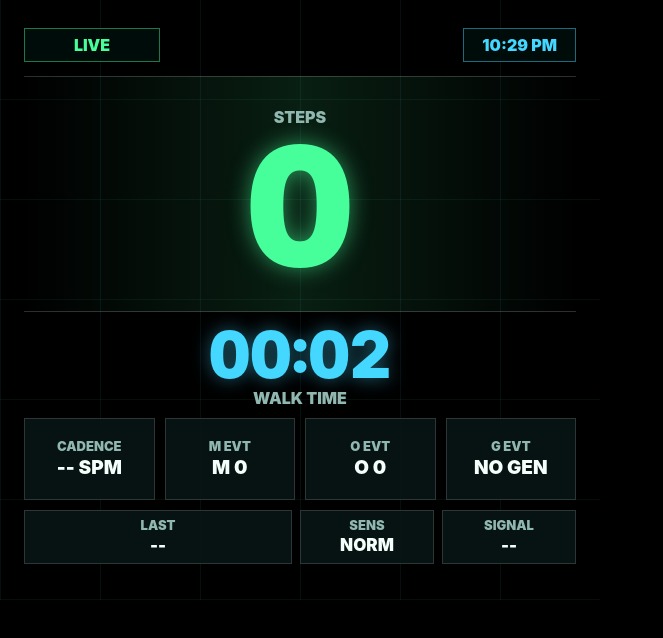
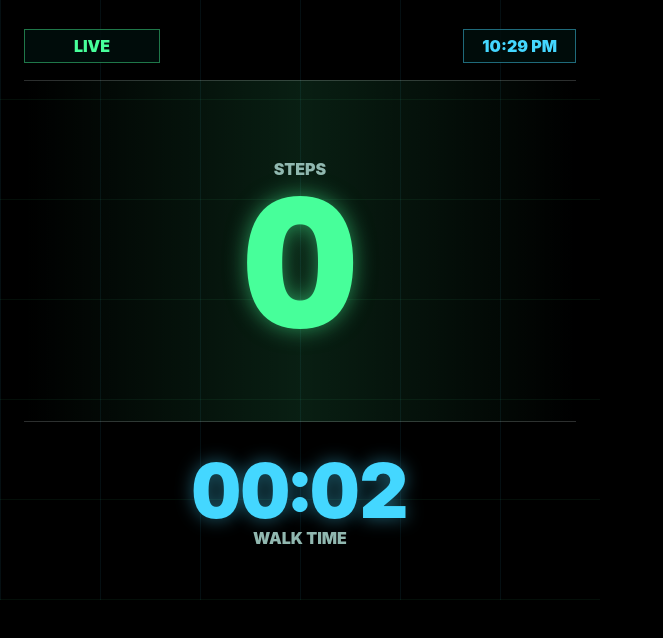
Before and after one commit to chrisclawguitarte/rayban-walkpad-hud, a website: page index.html in a window 1280 px wide. Both pictures are taken after a click on the button "START". Shown: the whole page, without its empty margins (0-663 px from the left). Drawn offline with Linux system fonts and the light colour scheme.

Commit message:
Hide diagnostics with controls

```diff
--- a/app.js
+++ b/app.js
@@ -99,6 +99,7 @@
     dom.sensitivity = document.getElementById("sensitivity-value");
     dom.signal = document.getElementById("signal-value");
     dom.controlPanel = document.getElementById("control-panel");
+    dom.diagnostics = Array.prototype.slice.call(document.querySelectorAll("[data-diagnostic]"));
     dom.startButton = document.querySelector('[data-action="start"]');
     dom.pauseButton = document.querySelector('[data-action="pause"]');
 
@@ -755,6 +756,7 @@
 
   function showControls() {
     dom.controlPanel.hidden = false;
+    setDiagnosticsHidden(false);
     dom.app.classList.add("controls-visible");
     renderButtons();
     focusPreferredControl();
@@ -765,10 +767,17 @@
       return;
     }
     dom.controlPanel.hidden = true;
+    setDiagnosticsHidden(true);
     dom.app.classList.remove("controls-visible");
     if (document.activeElement && document.activeElement.classList.contains("focusable")) {
       document.activeElement.blur();
     }
+  }
+
+  function setDiagnosticsHidden(hidden) {
+    dom.diagnostics.forEach(function (diagnostic) {
+      diagnostic.hidden = hidden;
+    });
   }
 
   function renderButtons() {
--- a/index.html
+++ b/index.html
@@ -27,7 +27,7 @@
           <div class="readout-label" id="duration-label">WALK TIME</div>
         </section>
 
-        <section class="sensor-grid" aria-label="Walk metrics">
+        <section class="sensor-grid" data-diagnostic aria-label="Walk metrics">
           <div class="sensor-cell">
             <span>CADENCE</span>
             <strong id="cadence-value">-- SPM</strong>
@@ -46,7 +46,7 @@
           </div>
         </section>
 
-        <section class="session-strip" aria-label="Session details">
+        <section class="session-strip" data-diagnostic aria-label="Session details">
           <div>
             <span>LAST</span>
             <strong id="last-session">--</strong>
--- a/service-worker.js
+++ b/service-worker.js
@@ -1,4 +1,4 @@
-var CACHE_NAME = "rayban-walkpad-hud-v10";
+var CACHE_NAME = "rayban-walkpad-hud-v11";
 var STATIC_ASSETS = [
   "./",
   "./index.html",
--- a/styles.css
+++ b/styles.css
@@ -69,13 +69,13 @@ button {
   height: 600px;
   padding: 24px;
   display: grid;
-  grid-template-rows: 40px 220px 82px 82px 72px;
-  gap: 14px;
+  grid-template-rows: 40px 178px 66px 76px 42px 72px;
+  gap: 10px;
 }
 
 .hud-shell:not(.controls-visible) .walk-hud {
-  grid-template-rows: 42px 236px 86px 82px 54px;
-  gap: 10px;
+  grid-template-rows: 44px 342px 132px;
+  gap: 12px;
 }
 
 .topline {
@@ -116,7 +116,7 @@ button {
 }
 
 .steps-zone {
-  min-height: 220px;
+  min-height: 178px;
   display: grid;
   place-items: center;
   align-content: center;
@@ -127,9 +127,9 @@ button {
 }
 
 .steps-value {
-  min-width: 420px;
+  min-width: 386px;
   color: var(--accent);
-  font-size: 150px;
+  font-size: 128px;
   font-weight: 950;
   line-height: 0.88;
   text-align: center;
@@ -138,17 +138,17 @@ button {
 }
 
 .hud-shell:not(.controls-visible) .steps-zone {
-  min-height: 236px;
+  min-height: 342px;
   gap: 8px;
 }
 
 .hud-shell:not(.controls-visible) .steps-value {
   min-width: 492px;
-  font-size: 166px;
+  font-size: 178px;
 }
 
 .duration-zone {
-  min-height: 82px;
+  min-height: 66px;
   display: grid;
   place-items: center;
   align-content: center;
@@ -158,7 +158,7 @@ button {
 .duration-value {
   min-width: 268px;
   color: var(--focus);
-  font-size: 60px;
+  font-size: 48px;
   font-weight: 950;
   line-height: 0.96;
   text-align: center;
@@ -167,16 +167,16 @@ button {
 }
 
 .hud-shell:not(.controls-visible) .duration-zone {
-  min-height: 86px;
+  min-height: 132px;
 }
 
 .hud-shell:not(.controls-visible) .duration-value {
   min-width: 312px;
-  font-size: 64px;
+  font-size: 76px;
 }
 
 .sensor-grid {
-  min-height: 82px;
+  min-height: 76px;
   display: grid;
   grid-template-columns: repeat(4, 1fr);
   gap: 10px;
@@ -214,14 +214,14 @@ button {
 }
 
 .session-strip {
-  min-height: 36px;
+  min-height: 42px;
   display: grid;
   grid-template-columns: 2fr 1fr 1fr;
   gap: 8px;
 }
 
-.hud-shell.controls-visible .session-strip {
-  display: none;
+[hidden] {
+  display: none !important;
 }
 
 .session-strip strong {
```
Also changed, not shown: scripts/check.js (+5 -2 lines), README.md.
